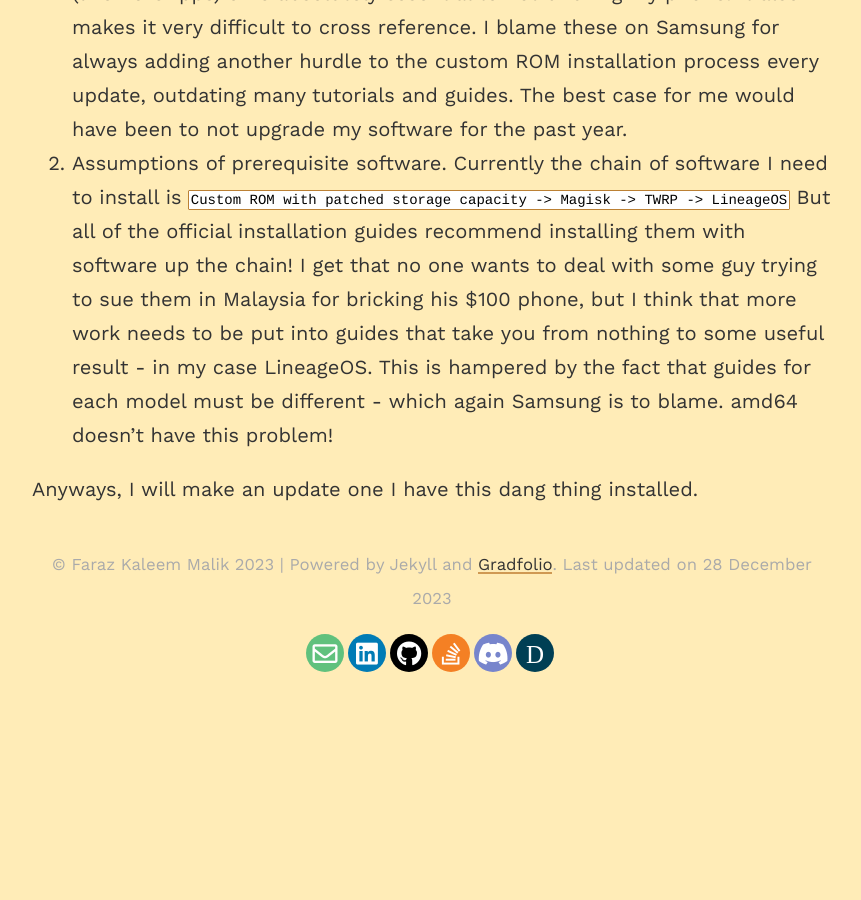
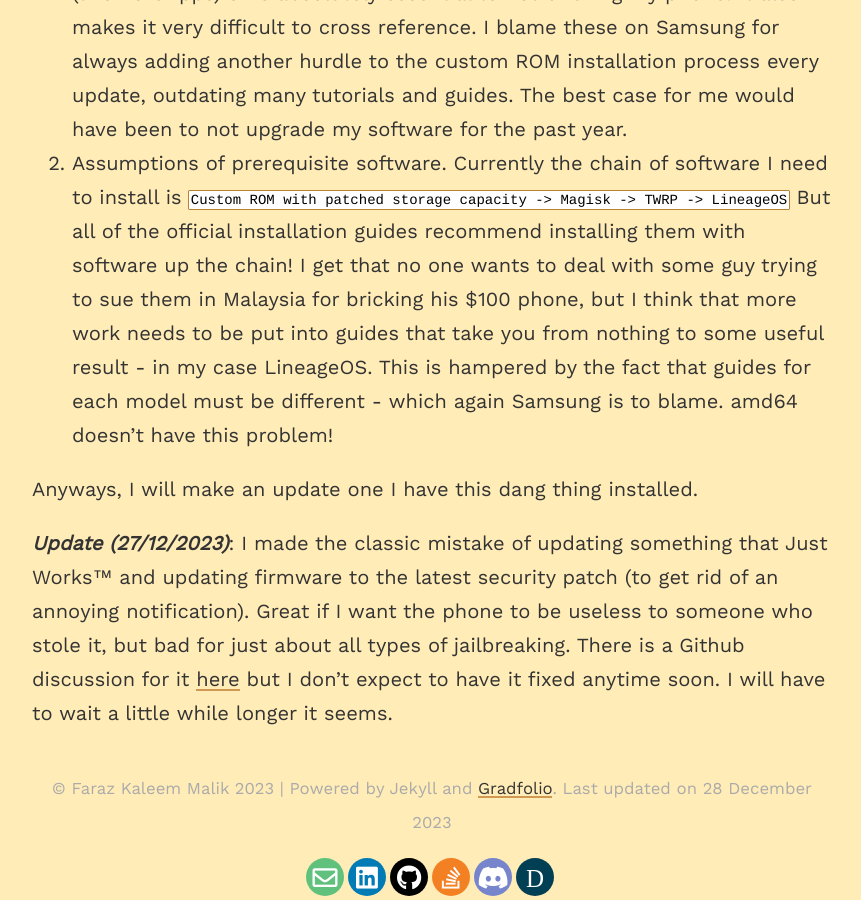
Before and after one commit to numberisnan/numberisnan.github.io, a Jekyll site: the page built from _posts/2023-10-24-lineage1.md, in a window 1280 px wide and 900 px high, scrolled down 1970 px. Shown: the whole window, without its empty margins (208-1069 px from the left). Built offline with Jekyll 4.4.1, drawn with Linux system fonts in a browser that asks for light colours; nearby versions of some CDN libraries; before the commit the page ends 2646 px from its top, so only the background shows below that.

Commit message:
lineage1 update

```diff
--- a/_posts/2023-10-24-lineage1.md
+++ b/_posts/2023-10-24-lineage1.md
@@ -26,3 +26,5 @@
 But all of the official installation guides recommend installing them with software up the chain! I get that no one wants to deal with some guy trying to sue them in Malaysia for bricking his $100 phone, but I think that more work needs to be put into guides that take you from nothing to some useful result - in my case LineageOS. This is hampered by the fact that guides for each model must be different - which again Samsung is to blame. amd64 doesn't have this problem!
 
 Anyways, I will make an update one I have this dang thing installed.
+
+***Update (27/12/2023)***: I made the classic mistake of updating something that Just Works&#0153; and updating firmware to the latest security patch (to get rid of an annoying notification). Great if I want the phone to be useless to someone who stole it, but bad for just about all types of jailbreaking. There is a Github discussion for it [here](https://github.com/topjohnwu/Magisk/pull/7181) but I don't expect to have it fixed anytime soon. I will have to wait a little while longer it seems.
```
